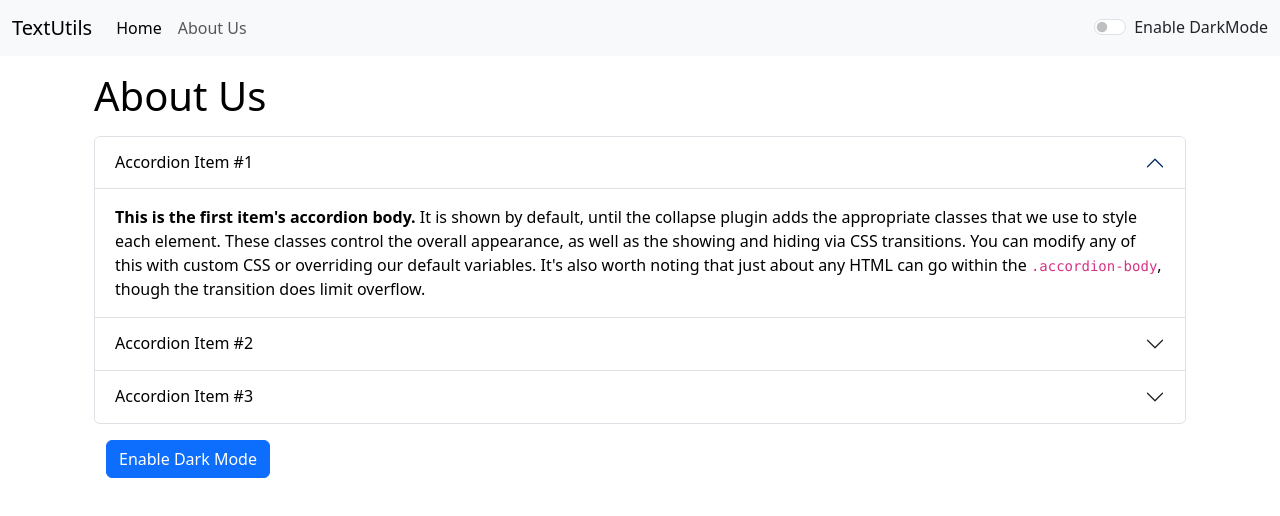
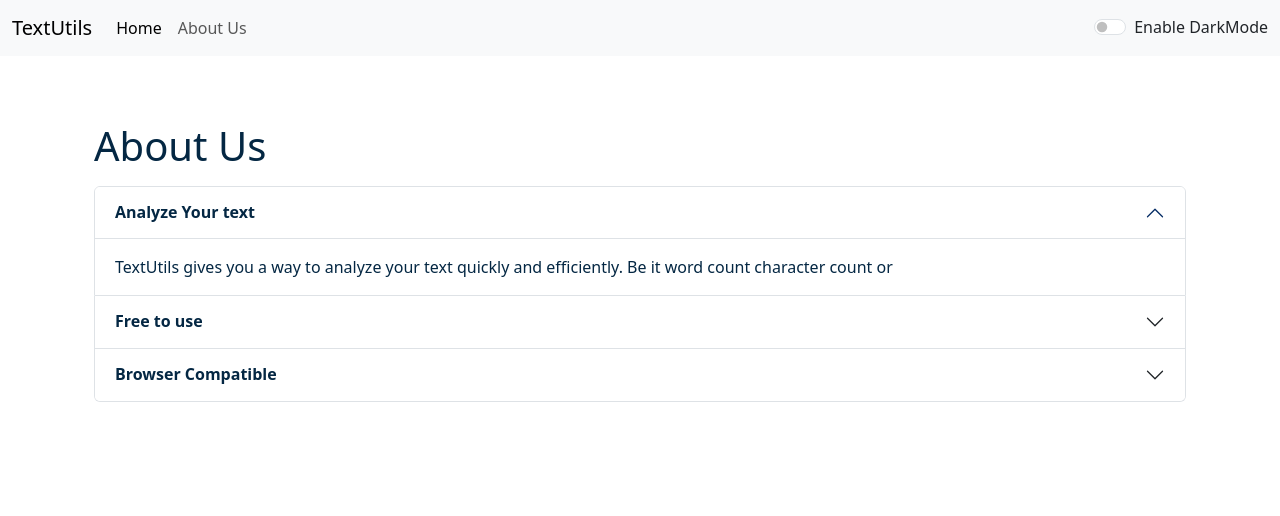
Before and after one commit to PankajBisen/TextUtils-React, a React (Create React App) app: page /about in a window 1280 px wide. Shown: the top 516 px of the page. Built offline with nearby package versions, Linux system fonts and the light colour scheme.

Commit message:
issue fixed

```diff
--- a/public/index.html
+++ b/public/index.html
@@ -6,13 +6,14 @@
   <link rel="icon" href="%PUBLIC_URL%/favicon.ico" />
   <meta name="viewport" content="width=device-width, initial-scale=1" />
   <meta name="theme-color" content="#000000" />
-  <meta name="description"
-    content="TextUtils is a utility which can be used to manipulate your text in tha way you want." />
+  <meta name="description" content="TextUtils is a word counter and a character counting utility which can be used
+     to manipulate your text in tha way you want. You can remove extra spaces, copy the manipulated text as well as
+     convert your text UpperCase to LowerCase and LowerCase to UpperCase" />
   <link rel="apple-touch-icon" href="%PUBLIC_URL%/favicon-16x16.png" />
   <link rel="manifest" href="%PUBLIC_URL%/manifest.json" />
   <link href="https://cdn.jsdelivr.net/npm/bootstrap@5.3.0/dist/css/bootstrap.min.css" rel="stylesheet"
     integrity="sha384-9ndCyUaIbzAi2FUVXJi0CjmCapSmO7SnpJef0486qhLnuZ2cdeRhO02iuK6FUUVM" crossorigin="anonymous">
-  <title>TextUtils - Home</title>
+  <title>TextUtils - Word counter | character counter | lowerCAse to UpperCase | UpperCase to LowerCase</title>
 </head>
 
 <body>
--- a/src/App.js
+++ b/src/App.js
@@ -29,13 +29,13 @@
       setMode('dark');
       document.body.style.backgroundColor = '#042743';
       showAlert('Dark mode has been enabled', 'success')
-      document.title = 'TextUtils - DarkMode'
+      // document.title = 'TextUtils - DarkMode'
     }
     else {
       setMode('light');
       document.body.style.backgroundColor = 'white';
       showAlert('Light mode has been enabled', 'success')
-      document.title = 'TextUtils - LightMode'
+      // document.title = 'TextUtils - LightMode'
     }
   }
   return (
@@ -46,10 +46,10 @@
         <div className="container my-3">
           <Switch>
             <Route exact path="/about">
-              <About />
+              <About mode={mode}/>
             </Route>
             <Route exact path="/">
-              <TextForm showAlert={showAlert} heading='Enter the text to analyze below' mode={mode} />
+              <TextForm showAlert={showAlert} heading='Try TextUtils - Word Counter, Character Counter, Remove Extra Spaces' mode={mode} />
             </Route>
           </Switch>
         </div>
--- a/src/components/About.js
+++ b/src/components/About.js
@@ -1,31 +1,14 @@
-import React, { useState } from 'react'
+export default function About(props) {
 
-export default function About() {
+    // const [myStyle, setMyStyle] = useState({
+    //     color: 'black',
+    //     backgroundColor: 'white'
+    // })
+    let myStyle = {
+        color: props.mode === 'dark'?'white':'#042743',
+        backgroundColor:  props.mode === 'dark'?'#042743':'white',
+    }
 
-    const [myStyle, setMyStyle] = useState({
-        color: 'black',
-        backgroundColor: 'white'
-    })
-
-    const [btntext, setBtntext] = useState('Enable Dark Mode')
-
-    const toggleStyle = () => {
-        if (myStyle.color === 'black') {
-            setMyStyle({
-                color: 'white',
-                backgroundColor: 'black',
-                border: '1px solid white'
-            })
-            setBtntext('Enable Light Mode')
-        }
-        else {
-            setMyStyle({
-                color: 'black',
-                backgroundColor: 'white'
-            })
-            setBtntext('Enable Dark Mode')
-        }
-    }
     return (
         <div className='container' style={myStyle}>
             <h1 className='my-3'>About Us</h1>
@@ -33,43 +16,45 @@
                 <div className="accordion-item" style={myStyle}>
                     <h2 className="accordion-header">
                         <button className="accordion-button" style={myStyle} type="button" data-bs-toggle="collapse" data-bs-target="#collapseOne" aria-expanded="true" aria-controls="collapseOne">
-                            Accordion Item #1
+                            <strong>Analyze Your text</strong>
                         </button>
                     </h2>
                     <div id="collapseOne" className="accordion-collapse collapse show" data-bs-parent="#accordionExample">
                         <div className="accordion-body">
-                            <strong>This is the first item's accordion body.</strong> It is shown by default, until the collapse plugin adds the appropriate classes that we use to style each element. These classes control the overall appearance, as well as the showing and hiding via CSS transitions. You can modify any of this with custom CSS or overriding our default variables. It's also worth noting that just about any HTML can go within the <code>.accordion-body</code>, though the transition does limit overflow.
+                            TextUtils gives you a way to analyze your text quickly and efficiently.
+                            Be it word count character count or
                         </div>
                     </div>
                 </div>
                 <div className="accordion-item" style={myStyle} >
                     <h2 className="accordion-header">
                         <button className="accordion-button collapsed" style={myStyle} type="button" data-bs-toggle="collapse" data-bs-target="#collapseTwo" aria-expanded="false" aria-controls="collapseTwo">
-                            Accordion Item #2
+                            <strong>Free to use</strong>
                         </button>
                     </h2>
                     <div id="collapseTwo" className="accordion-collapse collapse" data-bs-parent="#accordionExample">
                         <div className="accordion-body">
-                            <strong>This is the second item's accordion body.</strong> It is hidden by default, until the collapse plugin adds the appropriate classes that we use to style each element. These classes control the overall appearance, as well as the showing and hiding via CSS transitions. You can modify any of this with custom CSS or overriding our default variables. It's also worth noting that just about any HTML can go within the <code>.accordion-body</code>, though the transition does limit overflow.
+                            TextUtils is a free character counter tool that provides instant character count
+                            & word count statistics for a given text. TextUtils reports the number of words
+                            and characters, Thus it is suitable for wiring text with word/ character limit.
                         </div>
                     </div>
                 </div>
                 <div className="accordion-item" style={myStyle}>
                     <h2 className="accordion-header">
                         <button className="accordion-button collapsed" style={myStyle} type="button" data-bs-toggle="collapse" data-bs-target="#collapseThree" aria-expanded="false" aria-controls="collapseThree">
-                            Accordion Item #3
+                            <strong>Browser Compatible</strong>
                         </button>
                     </h2>
                     <div id="collapseThree" className="accordion-collapse collapse" data-bs-parent="#accordionExample">
                         <div className="accordion-body">
-                            <strong>This is the third item's accordion body.</strong> It is hidden by default, until the collapse plugin adds the appropriate classes that we use to style each element. These classes control the overall appearance, as well as the showing and hiding via CSS transitions. You can modify any of this with custom CSS or overriding our default variables. It's also worth noting that just about any HTML can go within the <code>.accordion-body</code>, though the transition does limit overflow.
+                            This word counter software works in any web browsers such as Chrome, Firefox,
+                            Internte Explorer, Safari Opera. It suits to count character in facebook, blog,
+                            books, excel document, pdf documnet, essays, etc.
                         </div>
                     </div>
                 </div>
             </div>
-            <div className="container my-3">
-                <button onClick={toggleStyle} type="button" className="btn btn-primary">{btntext}</button>
-            </div>
         </div>
     )
 }
--- a/src/components/Alert.js
+++ b/src/components/Alert.js
@@ -8,10 +8,11 @@
     }
 
     return (
-        props.alert &&
-        <div className={`alert alert-${props.alert.type} alert-dismissible fade show`} role="alert">
-            <strong>{capitalize(props.alert.type)}</strong>: {props.alert.msg}
-            {/* <button type="button" className="btn-close" data-bs-dismiss="alert" aria-label="Close"></button> */}
+        <div style={{height: '50px'}}>
+            {props.alert &&
+                <div className={`alert alert-${props.alert.type} alert-dismissible fade show`} role="alert">
+                    <strong>{capitalize(props.alert.type)}</strong>: {props.alert.msg}
+                </div>}
         </div>
     )
 }
--- a/src/components/TextForm.js
+++ b/src/components/TextForm.js
@@ -23,6 +23,7 @@
         var text = document.getElementById('myBox');
         text.select();
         navigator.clipboard.writeText(text.value)
+        document.getSelection().removeAllRanges();
         props.showAlert('Copied to Clipbord!', 'success');
     }
     const handleExtraSpaces = () => {
@@ -40,22 +41,23 @@
     return (
         <>
             <div className="container" style={{color: props.mode==='dark'?'white':'042743'}}>
-                <h1>{props.heading}</h1>
+                <h2 className='mb-3'>{props.heading}</h2>
                 <div className="mb-3">
-                    <textarea className="form-control" value={text} onChange={handleOnChange} style={{backgroundColor: props.mode==='dark'?'grey':'white',color: props.mode==='dark'?'white':'042743'}} id="myBox" rows="5"></textarea>
+                    <textarea className="form-control" value={text} onChange={handleOnChange}
+                    style={{backgroundColor: props.mode==='dark'?'#13466e':'white',color: props.mode==='dark'?'white':'042743'}} id="myBox" rows="5"></textarea>
                 </div>
-                <button className='btn btn-primary mx-1' onClick={handleUpClick}>Convert to UpperCase</button>
-                <button className='btn btn-primary mx-1' onClick={handleLoClick}>Convert to LoverCase</button>
-                <button className='btn btn-primary mx-1' onClick={handleClearClick}>Clear Text</button>
-                <button className='btn btn-primary mx-1' onClick={handleCopy}>Copy Text</button>
-                <button className='btn btn-primary mx-1' onClick={handleExtraSpaces}>Remove Extra Spaces </button>
+                <button disabled={text.length===0} className='btn btn-primary mx-1 my-1' onClick={handleUpClick}>Convert to UpperCase</button>
+                <button disabled={text.length===0} className='btn btn-primary mx-1 my-1' onClick={handleLoClick}>Convert to LoverCase</button>
+                <button disabled={text.length===0} className='btn btn-primary mx-1 my-1' onClick={handleClearClick}>Clear Text</button>
+                <button disabled={text.length===0} className='btn btn-primary mx-1 my-1' onClick={handleCopy}>Copy Text</button>
+                <button disabled={text.length===0} className='btn btn-primary mx-1 my-1' onClick={handleExtraSpaces}>Remove Extra Spaces </button>
             </div>
             <div className="container my-3" style={{color: props.mode==='dark'?'white':'black'}}>
                 <h2>Your text Summary</h2>
-                <p>{text.split(' ').length} Words and {text.length} characters</p>
-                <p>{0.008 * text.split(' ').length} Minutes read</p>
+                <p>{text.split(' ').filter((element)=>{return element.length!==0}).length} Words and {text.length} characters</p>
+                <p>{0.008 * text.split(' ').filter((element)=>{return element.length!==0}).length} Minutes read</p>
                 <h3>Preview</h3>
-                <p>{text.length>0?text:'Enter something in the textbox to preview it here'}</p>
+                <p>{text.length>0?text:'Nothing to preview !'}</p>
             </div>
         </>
     )
```
